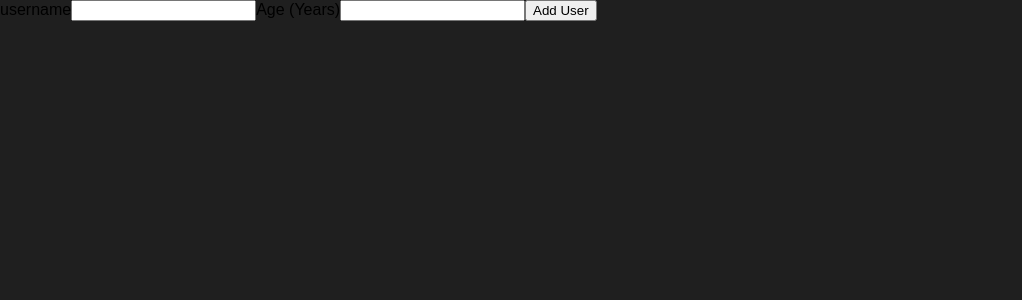
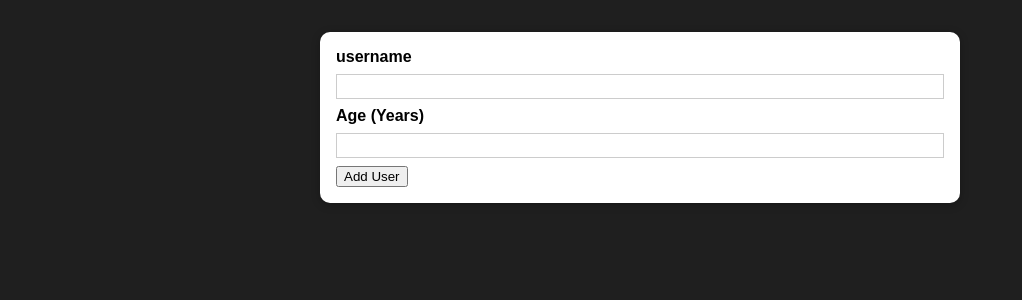
Before and after one commit to kidmun/simple-add-user-project, a React (Create React App) app: page / in a window 1280 px wide. Shown: the top 300 px of the page, without its empty margins (0-1022 px from the left). Built offline with nearby package versions, Linux system fonts and the light colour scheme.

Commit message:
add re-usable user card component with their styling

```diff
--- /dev/null
+++ b/src/components/UI/Card.js
@@ -0,0 +1,11 @@
+import React from 'react';
+import classes from './Card.module.css';
+
+const Card = (props) => {
+
+    return (<div className={`${classes.card} ${props.className}`}>
+        {props.children}
+    </div>);
+};
+
+export default Card
--- /dev/null
+++ b/src/components/UI/Card.module.css
@@ -0,0 +1,5 @@
+.card {
+background: white;
+box-shadow: 0 2px 8px rgba(0,0,0,0.26);
+border-radius: 10px;
+}
--- a/src/components/Users/AddUser.js
+++ b/src/components/Users/AddUser.js
@@ -1,10 +1,14 @@
-import react from 'react';
+import React from 'react';
+import Card from '../UI/Card';
+import classes from './AddUser.module.css'
 
-const AddUser = props => {
+
+const AddUser = (props) => {
     const addUserHandler = (event) => {
   event.preventDefault();
     }
 return(
+    <Card className={classes.input}>
 <form onSubmit={addUserHandler}>
     <label htmlFor="username">username</label>
     <input id="username" type="text"/>
@@ -14,6 +18,7 @@
 
     <button type="submit">Add User</button>
     </form>
+    </Card>
 );
 };
 
--- /dev/null
+++ b/src/components/Users/AddUser.module.css
@@ -0,0 +1,26 @@
+.input {
+    margin: 2rem auto;
+    padding: 1rem;
+    width: 90%;
+    max-width: 40rem;
+  }
+
+  .input label {
+    display: block;
+    font-weight: bold;
+    margin-bottom: 0.5rem;
+  }
+
+  .input input {
+    font: inherit;
+    display: block;
+    width: 100%;
+    border: 1px solid #ccc;
+    padding: 0.15rem;
+    margin-bottom: 0.5rem;
+  }
+
+  .input input:focus {
+    outline: none;
+    border-color: #4f005f;
+  }
```
